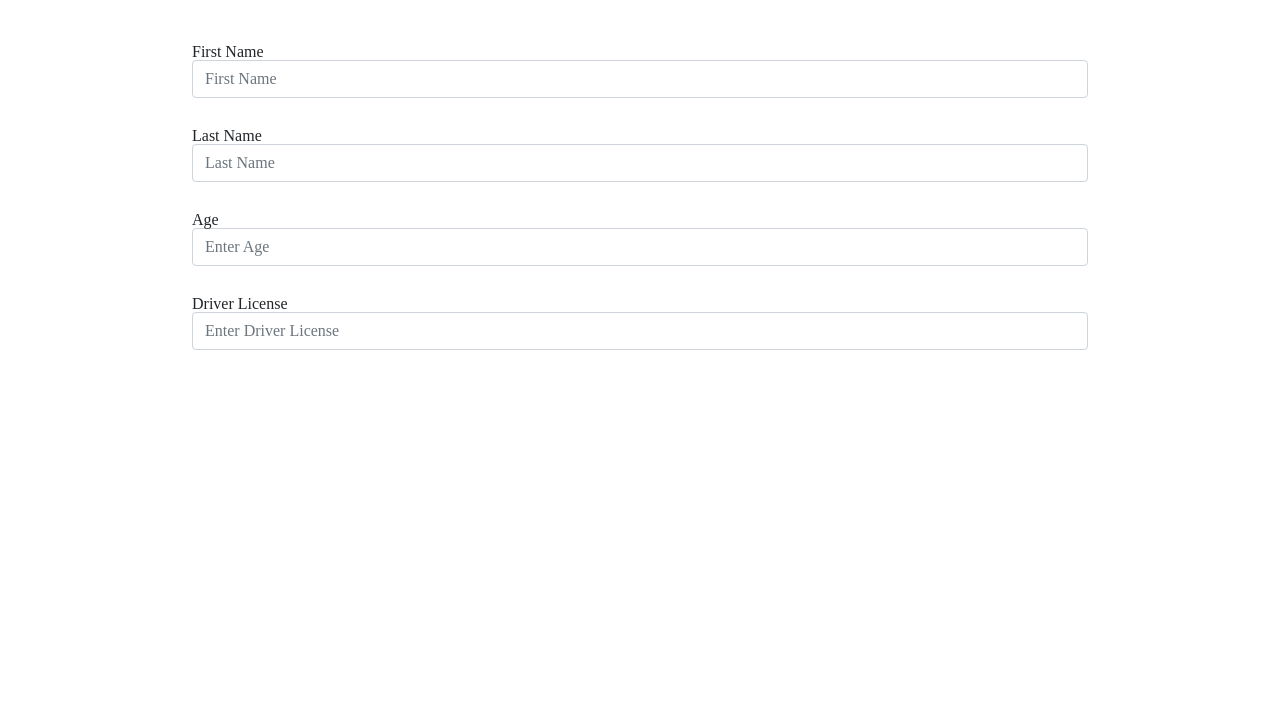
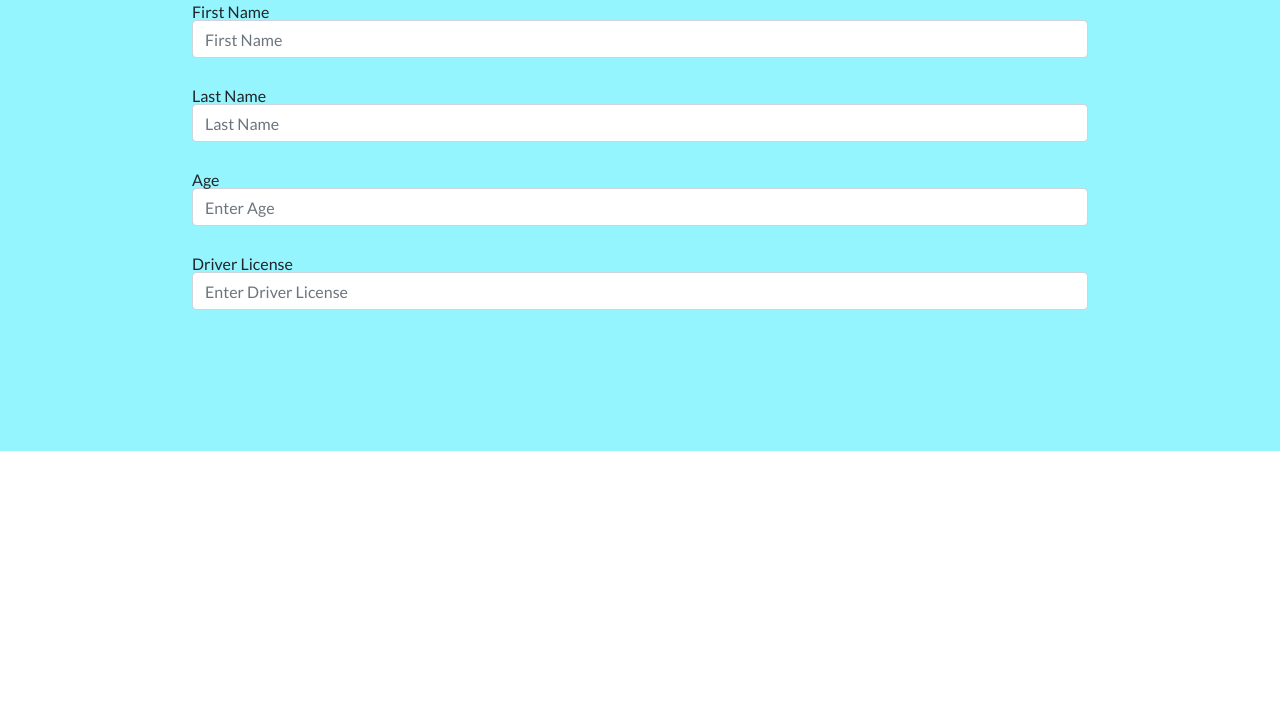
Before and after one commit to ZelikSV/FormTestWork, a website: page src/index.html in a window 1280 px wide. Shown: the part 99-800 px from the top of the page. Drawn offline with nearby package versions, Linux system fonts and the light colour scheme; some packages are replaced by stand-ins of ours.

Commit message:
Last changes

```diff
--- a/src/js/main.js
+++ b/src/js/main.js
@@ -98,7 +98,7 @@ $('.mail').on('change blur', function() {
 // Город
 $('#location-search').on('change blur', function() {
     var n = $(this);
-    var testCity = /^[а-я]+(?:[- ][а-я]+)*$/i;
+    var testCity = /.[a-zA-Z]+$/;
     validateInput(n, testCity);
 });
 
@@ -155,7 +155,7 @@ $("#model_car").change(function () {
         checkCarsYear(cars[0].cars.bmw.models.X7);
         break;
         case('CORSA-OPC'):
-        checkCarsYear(cars[0].cars.Opel.models.CORSA-OPC);
+        checkCarsYear(cars[0].cars.Opel.models.CORSA);
         break;
         case('GRANDLAND'):
         checkCarsYear(cars[0].cars.Opel.models.GRANDLAND);
--- a/src/scss/style.scss
+++ b/src/scss/style.scss
@@ -1,5 +1,12 @@
 @import 'reset.scss';
-
+body{
+    font-family: 'Lato', sans-serif;
+}
+.app{
+    width: 100%;
+    height: 100%;
+    background: #00e7ff6b;
+}
 h1{
     text-align: center;
     font-size: 30px;
@@ -8,7 +15,8 @@ h1{
     position: relative;
     width: 70%;
     height: 550px;
-    margin: 40px auto;
+    padding: 50px 0;
+    margin: 0px auto;
 }
 .form-group{
     width: 100%;
@@ -61,9 +69,11 @@ h1{
     padding: 100px 50px;
     border: 1px solid #000;
     border-radius: 10px;
+    background: #ffff;
     text-align: center;
     opacity: 0;
     z-index: 0;
+    font-size: 35px;
     transition: .3s linear;
 }
 .thanks-window.show{
```
Also changed, not shown: src/build/css/style.css, src/build/js/main.js.
